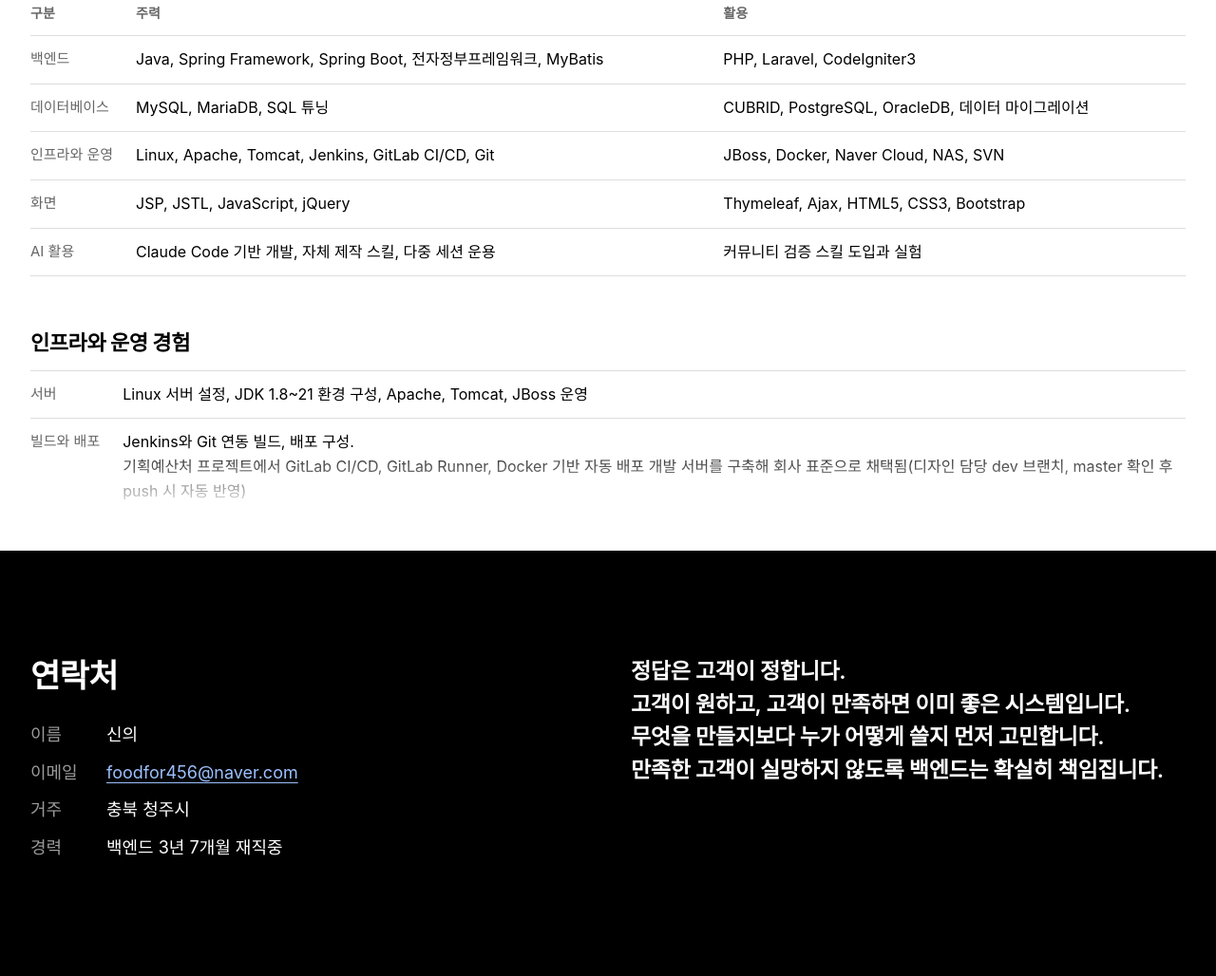
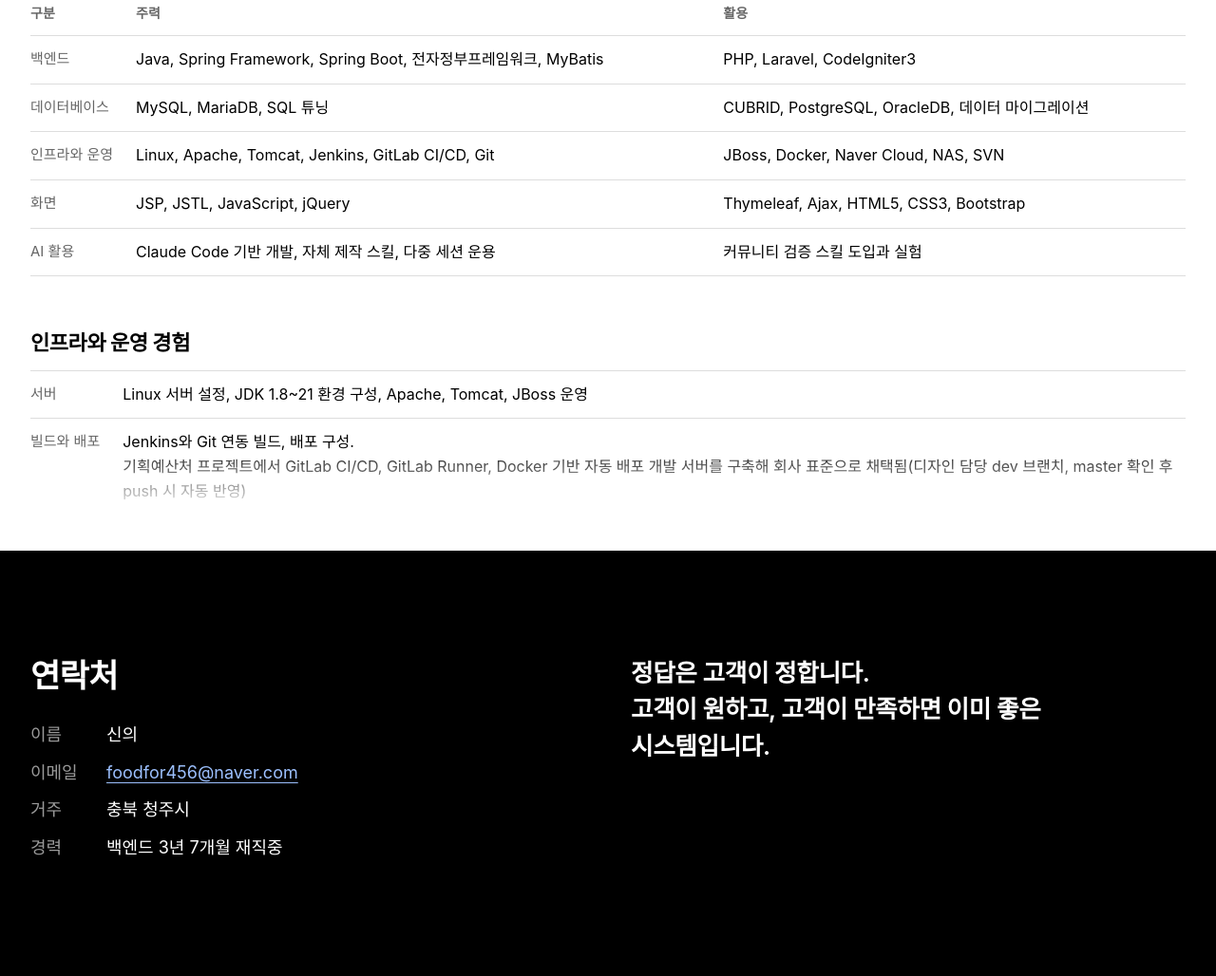
Before and after one commit to foodfor456/foodfor456.github.io, a plain HTML site: page v3/index.html in a window 1280 px wide. Shown: the part 4220-5248 px from the top of the page at 95% size. Drawn offline with Linux system fonts and the light colour scheme; a web font is replaced by a local one.

Commit message:
v3 신조 두 줄로 확정
Co-Authored-By: Claude Fable 5.1 <noreply@anthropic.com>
Claude-Session: https://claude.ai/code/session_01HyJxJvh3xGtRufEU8hzQTB

```diff
--- a/v3/index.html
+++ b/v3/index.html
@@ -172,7 +172,7 @@ td.k .run{color:var(--ac);font-weight:600}
 .end{min-height:100vh;height:100vh;display:flex;flex-direction:column;justify-content:space-between;padding:110px 0 20px}
 .end .grid{display:grid;grid-template-columns:1fr 1fr;gap:48px;align-items:start}
 .end h2{margin-bottom:24px}
-.end .motto{font-size:clamp(20px,1.8vw,27px);font-weight:600;line-height:1.5;letter-spacing:-.015em;margin:0;max-width:640px}
+.end .motto{font-size:clamp(22px,2vw,30px);font-weight:600;line-height:1.5;letter-spacing:-.015em;margin:0;max-width:640px}
 .end dl{margin:0;display:grid;grid-template-columns:80px 1fr;row-gap:8px;font-size:18px}
 .end dt{color:var(--mute)}
 .end dd{margin:0}
@@ -726,7 +726,7 @@ IP 허용을 받아 과거 전문 파일을 개발 서버가 읽어 운영과
         <dt>경력</dt><dd>백엔드 <span class="career-len">3년 7개월</span> 재직중</dd>
       </dl>
     </div>
-    <p class="motto">정답은 고객이 정합니다.<br>고객이 원하고, 고객이 만족하면 이미 좋은 시스템입니다.<br>무엇을 만들지보다 누가 어떻게 쓸지 먼저 고민합니다.<br>만족한 고객이 실망하지 않도록 백엔드는 확실히 책임집니다.</p>
+    <p class="motto">정답은 고객이 정합니다.<br>고객이 원하고, 고객이 만족하면 이미 좋은 시스템입니다.</p>
   </div>
   <div class="wrap bottom">
     <p class="word" data-fit>BACKEND</p>
```
